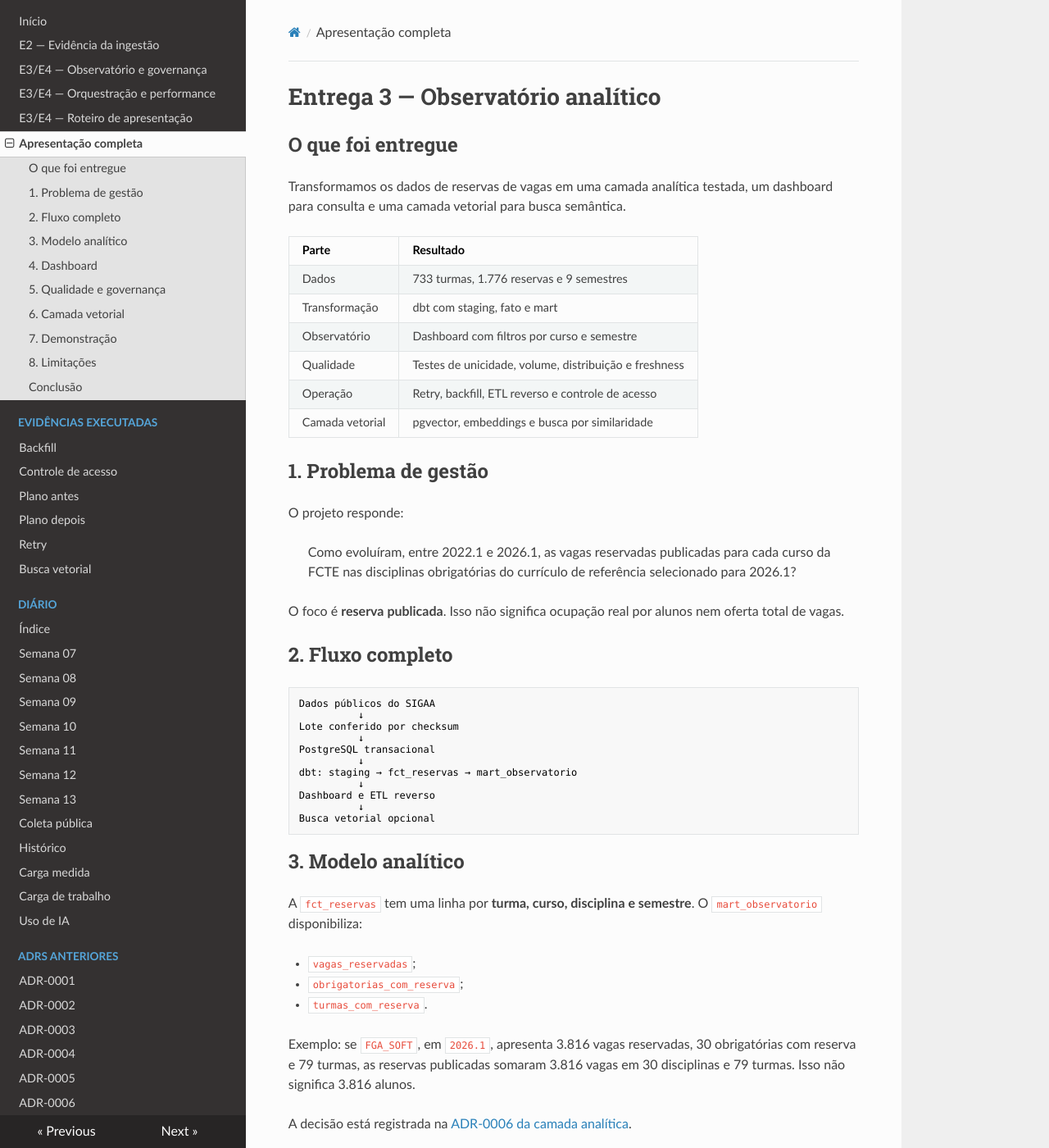
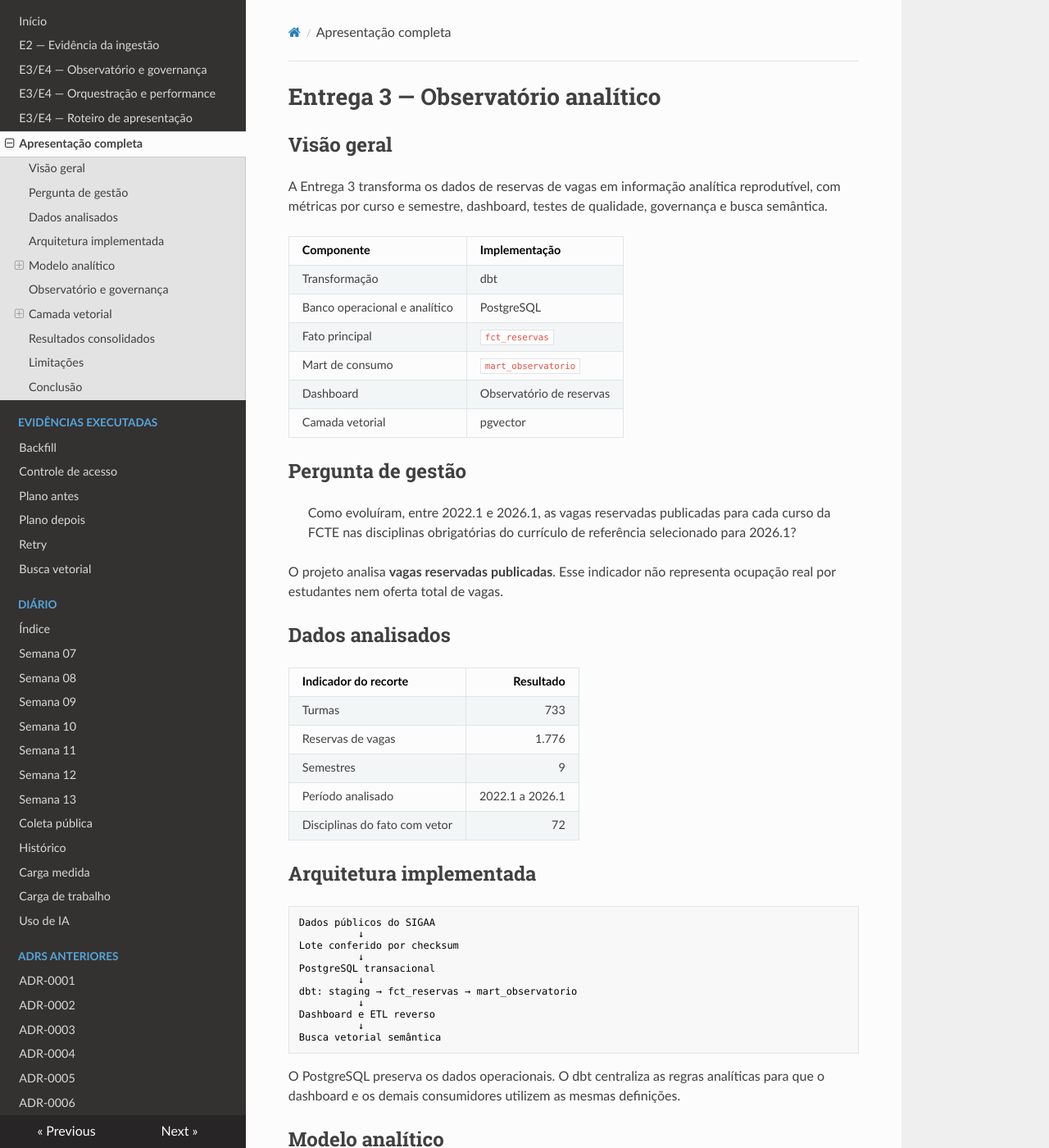
Before and after one commit to Trajetorias-Academicas-BD2-2026-2/Trajetorias-academicas, an MkDocs documentation site: the page built from docs/apresentacao.md, in a window 1280 px wide and 1400 px high. Shown: the whole window at 82% size. Built offline with MkDocs 1.6.1, drawn with Linux system fonts in a browser that asks for light colours; nearby versions of some CDN libraries; some of the changed text lies outside the part shown.

Commit message:
Formatar apresentacao da entrega 3

````diff
--- a/docs/apresentacao.md
+++ b/docs/apresentacao.md
@@ -1,31 +1,40 @@
 # Entrega 3 — Observatório analítico
 
-## O que foi entregue
+## Visão geral
 
-Transformamos os dados de reservas de vagas em uma camada analítica testada,
-um dashboard para consulta e uma camada vetorial para busca semântica.
+A Entrega 3 transforma os dados de reservas de vagas em informação analítica
+reprodutível, com métricas por curso e semestre, dashboard, testes de
+qualidade, governança e busca semântica.
 
-| Parte | Resultado |
+| Componente | Implementação |
 |---|---|
-| Dados | 733 turmas, 1.776 reservas e 9 semestres |
-| Transformação | dbt com staging, fato e mart |
-| Observatório | Dashboard com filtros por curso e semestre |
-| Qualidade | Testes de unicidade, volume, distribuição e freshness |
-| Operação | Retry, backfill, ETL reverso e controle de acesso |
-| Camada vetorial | pgvector, embeddings e busca por similaridade |
+| Transformação | dbt |
+| Banco operacional e analítico | PostgreSQL |
+| Fato principal | `fct_reservas` |
+| Mart de consumo | `mart_observatorio` |
+| Dashboard | Observatório de reservas |
+| Camada vetorial | pgvector |
 
-## 1. Problema de gestão
-
-O projeto responde:
+## Pergunta de gestão
 
 > Como evoluíram, entre 2022.1 e 2026.1, as vagas reservadas publicadas para
 > cada curso da FCTE nas disciplinas obrigatórias do currículo de referência
 > selecionado para 2026.1?
 
-O foco é **reserva publicada**. Isso não significa ocupação real por alunos
-nem oferta total de vagas.
+O projeto analisa **vagas reservadas publicadas**. Esse indicador não
+representa ocupação real por estudantes nem oferta total de vagas.
 
-## 2. Fluxo completo
+## Dados analisados
+
+| Indicador do recorte | Resultado |
+|---|---:|
+| Turmas | 733 |
+| Reservas de vagas | 1.776 |
+| Semestres | 9 |
+| Período analisado | 2022.1 a 2026.1 |
+| Disciplinas do fato com vetor | 72 |
+
+## Arquitetura implementada
 
 ```text
 Dados públicos do SIGAA
@@ -38,96 +47,111 @@ dbt: staging → fct_reservas → mart_observatorio
           ↓
 Dashboard e ETL reverso
           ↓
-Busca vetorial opcional
+Busca vetorial semântica
 ```
 
-## 3. Modelo analítico
+O PostgreSQL preserva os dados operacionais. O dbt centraliza as regras
+analíticas para que o dashboard e os demais consumidores utilizem as mesmas
+definições.
 
-A `fct_reservas` tem uma linha por **turma, curso, disciplina e semestre**.
-O `mart_observatorio` disponibiliza:
+## Modelo analítico
 
-- `vagas_reservadas`;
-- `obrigatorias_com_reserva`;
-- `turmas_com_reserva`.
+A `fct_reservas` possui uma linha por turma, curso, disciplina e semestre.
+O `mart_observatorio` apresenta três métricas principais:
 
-Exemplo: se `FGA_SOFT`, em `2026.1`, apresenta 3.816 vagas reservadas, 30
-obrigatórias com reserva e 79 turmas, as reservas publicadas somaram 3.816
-vagas em 30 disciplinas e 79 turmas. Isso não significa 3.816 alunos.
+| Métrica | Significado |
+|---|---|
+| `vagas_reservadas` | Soma das vagas reservadas para o curso |
+| `obrigatorias_com_reserva` | Disciplinas obrigatórias com pelo menos uma reserva |
+| `turmas_com_reserva` | Turmas que reservaram vagas para o curso |
 
-A decisão está registrada na
+### Exemplo de resultado do observatório
+
+| Curso | Semestre | Vagas reservadas | Obrigatórias com reserva | Turmas |
+|---|---|---:|---:|---:|
+| `FGA_SOFT` | `2026.1` | 3.816 | 30 | 79 |
+
+Esse resultado significa que as reservas publicadas para `FGA_SOFT` em
+2026.1 somaram 3.816 vagas, distribuídas em 30 disciplinas obrigatórias e
+79 turmas. O número não representa 3.816 alunos matriculados.
+
+## Observatório e governança
+
+O dashboard apresenta os dados do `mart_observatorio` com filtros por curso e
+semestre. A camada de governança acrescenta:
+
+| Controle | Resultado |
+|---|---|
+| Testes dbt | 18 aprovados |
+| Freshness | Validada |
+| Retry | Falha controlada e recuperação |
+| Backfill | 2024.1 reprocessado sem duplicidade |
+| ETL reverso | 113 registros em `operations.alertas_reserva` |
+| Controle de acesso | `dashboard_reader` com acesso mínimo |
+| Performance | Planos `EXPLAIN` antes e depois |
+
+A decisão arquitetural está registrada na
 [ADR-0006 da camada analítica](adr/0006-camada-analitica-observatorio-e3.md).
 
-## 4. Dashboard
+## Camada vetorial
 
-O dashboard é executado localmente porque depende do PostgreSQL, das
-migrações, da carga e do dbt.
+A camada vetorial amplia o projeto com busca semântica de disciplinas.
 
-```bash
-docker compose up --build
+```text
+Nome da disciplina
+        ↓
+Embedding de 384 dimensões
+        ↓
+Índice HNSW
+        ↓
+Disciplinas semanticamente semelhantes
 ```
 
-Depois abra <http://localhost:8080> e filtre `FGA_SOFT` e `2026.1`.
+| Validação da camada vetorial | Resultado |
+|---|---:|
+| Textos vetorizados | 638 |
+| Disciplinas do fato com vetor | 100% de 72 |
+| Dimensão dos vetores | 384 |
+| Vetores fora da norma esperada | 0 |
+| Modelos de embedding ativos | 1 |
+| Testes da camada vetorial | Código 0 |
 
-## 5. Qualidade e governança
+### Exemplo de busca semântica
 
-Foram implementados:
+Para a disciplina consultada, os resultados mais próximos incluíram:
 
-- 18 testes dbt aprovados;
-- freshness;
-- retry e backfill;
-- ETL reverso para `operations.alertas_reserva`;
-- catálogo, linhagem e controle de acesso;
-- evidências de `EXPLAIN`.
+| Código | Disciplina | Distância |
+|---|---|---:|
+| `FGA0137` | Sistemas de Banco de Dados 1 | 0,026 |
+| `FGA0135` | Sistemas de Bancos de Dados | 0,027 |
+| `FGA0389` | Monitoria em Sistemas de Banco de Dados 2 | 0,042 |
+| `FGA0030` | Estruturas de Dados 2 | 0,057 |
+| `FGA0146` | Estruturas de Dados 1 | 0,082 |
 
-```bash
-docker compose run --rm analytics
-docker compose --profile test run --rm analytics-tests
-```
+Quanto menor a distância, maior a proximidade semântica entre os textos.
 
-## 6. Camada vetorial
+## Resultados consolidados
 
-A camada vetorial usa pgvector para encontrar disciplinas semanticamente
-parecidas:
+| Dimensão | Resultado obtido |
+|---|---|
+| Integração | Dados operacionais transformados em modelos analíticos |
+| Reprodutibilidade | Cargas, testes, retry e backfill documentados |
+| Consumo | Dashboard com visão por curso e semestre |
+| Governança | Linhagem, catálogo e privilégio mínimo |
+| Inteligência semântica | Busca de disciplinas semelhantes com pgvector |
 
-```text
-nome → embedding de 384 dimensões → índice HNSW → vizinhos
-```
+## Limitações
 
-Foi utilizado o modelo `intfloat/multilingual-e5-small`.
-
-```bash
-docker compose --profile ml run --rm ml
-docker compose --profile ml run --rm ml-tests
-```
-
-Resultado validado:
-
-- 638 textos vetorizados;
-- 100% das 72 disciplinas do fato com vetor;
-- vetores com 384 dimensões e norma 1;
-- testes finalizados com código 0.
-
-## 7. Demonstração
-
-1. Explique a pergunta de gestão.
-2. Mostre PostgreSQL → dbt → mart.
-3. Abra o dashboard e filtre `FGA_SOFT` e `2026.1`.
-4. Mostre os testes e as evidências.
-5. Mostre a busca vetorial.
-6. Explique as limitações.
-
-## 8. Limitações
-
-- Mede vagas reservadas publicadas, não ocupação real.
-- Reservas não representam a oferta total.
-- O currículo de referência é o de 2026.1.
-- O dashboard é uma demonstração local.
-- A camada vetorial apoia busca semântica, mas não substitui o modelo
-  relacional das métricas.
+- O recorte mede reservas publicadas, não ocupação real.
+- Reservas não representam a oferta total de vagas.
+- O currículo de referência utilizado na série é o de 2026.1.
+- O dashboard é uma demonstração local, não um serviço público de produção.
+- A camada vetorial complementa o modelo relacional e não substitui as
+  métricas analíticas.
 
 ## Conclusão
 
-A Entrega 3 transforma dados operacionais em informação analítica
-reproduzível: o dbt organiza e testa as métricas, o dashboard permite a
-consulta por curso e semestre, a governança documenta o uso e a camada
-vetorial amplia o projeto com busca semântica.
+A Entrega 3 disponibiliza um observatório analítico reproduzível para apoiar
+a análise de reservas de vagas da FCTE. O dbt organiza e testa as métricas, o
+dashboard facilita a consulta por curso e semestre, a governança documenta o
+fluxo de dados e o pgvector acrescenta busca semântica sobre as disciplinas.
````
